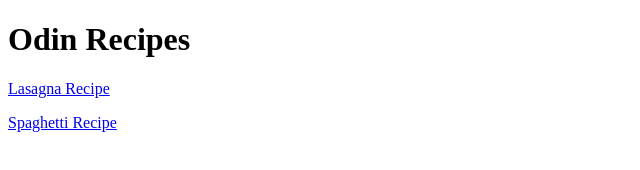
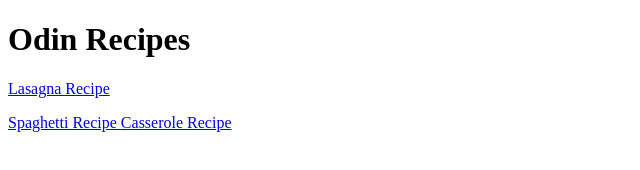
Before and after one commit to vesper-sparrow/odin-recipes, a plain HTML site: page index.html in a window 1280 px wide. Shown: the whole page, without its empty margins (0-640 px from the left). Drawn offline with Linux system fonts and the light colour scheme.

Commit message:
Link to casserole recipe

```diff
--- a/index.html
+++ b/index.html
@@ -11,5 +11,6 @@
 
     <p> <a href="recipes/lasagna.html"> Lasagna Recipe </a> </p>
     <a href ="recipes/spaghetti.html"> Spaghetti Recipe </a>
+    <a href ="recipes/casserole/html"> Casserole Recipe</a>
 </body>
 </html>
```
